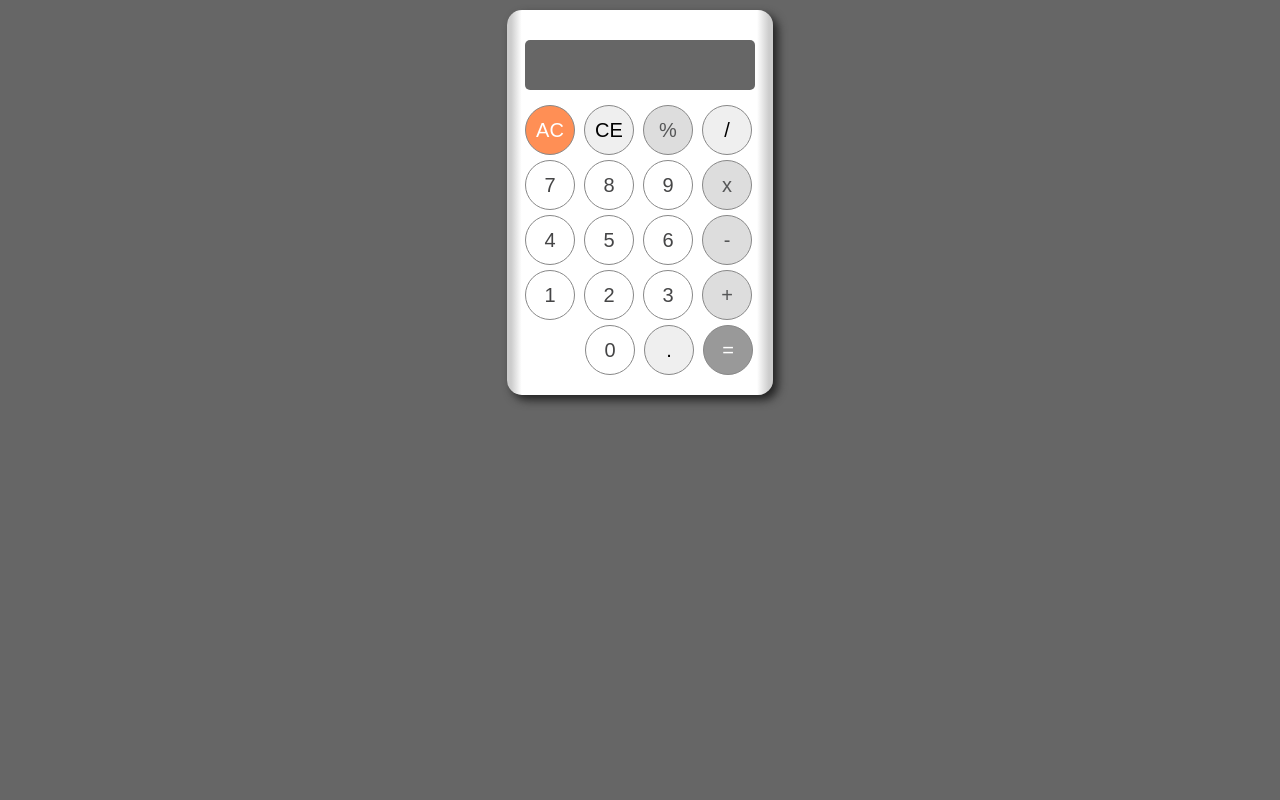
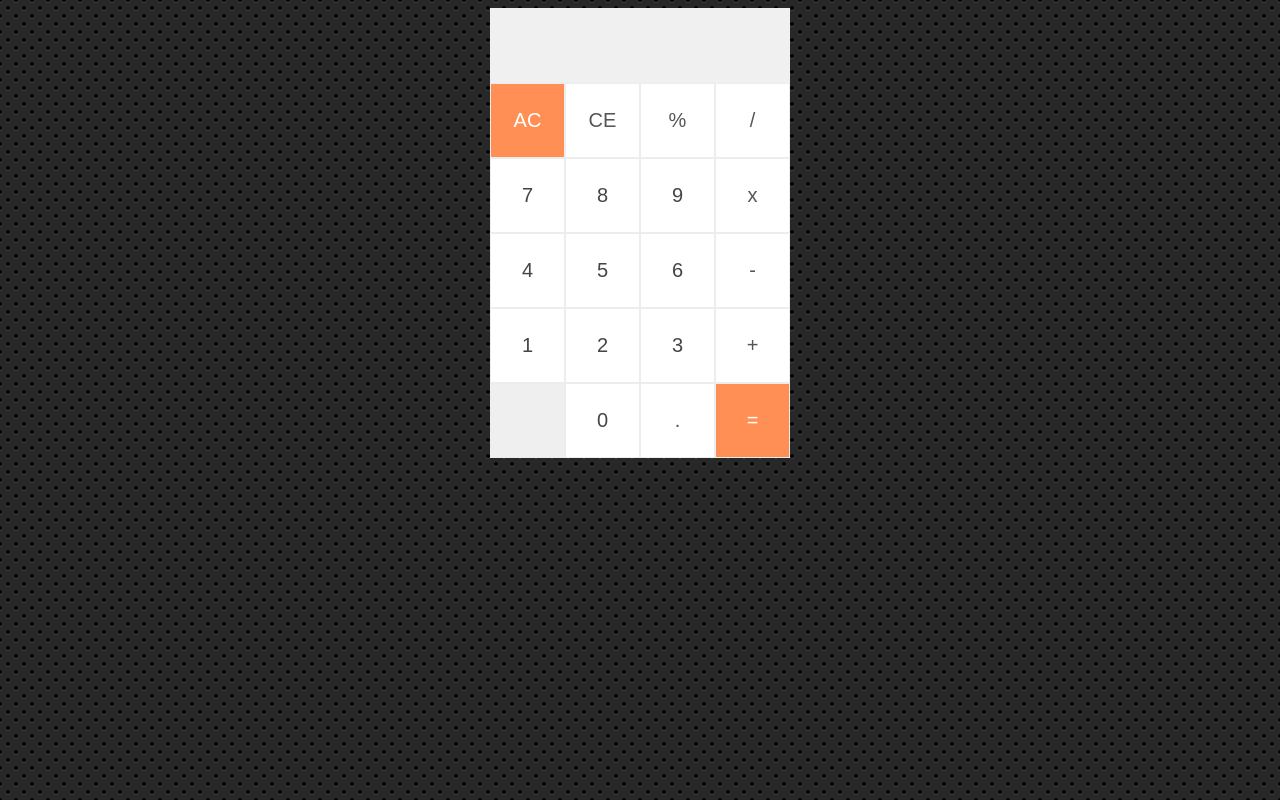
Before and after one commit to lugDroid/calculator, a plain HTML site: page index.html in a window 1280 px wide. Drawn offline with Linux system fonts and the light colour scheme.

Commit message:
CSS fixed

```diff
--- a/css/stylesheet.css
+++ b/css/stylesheet.css
@@ -1,82 +1,51 @@
 body {
   background-color: #666;
-
-  /*background: radial-gradient(black 15%, transparent 16%) 0 0, radial-gradient(black 15%, transparent 16%) 8px 8px, radial-gradient(rgba(255, 255, 255, .1) 15%, transparent 20%) 0 1px, radial-gradient(rgba(255, 255, 255, .1) 15%, transparent 20%) 8px 9px;
+  box-sizing: border-box;
+  background: radial-gradient(black 15%, transparent 16%) 0 0, radial-gradient(black 15%, transparent 16%) 8px 8px, radial-gradient(rgba(255, 255, 255, .1) 15%, transparent 20%) 0 1px, radial-gradient(rgba(255, 255, 255, .1) 15%, transparent 20%) 8px 9px;
   background-color: #282828;
-  background-size: 16px 16px;*/
+  background-size: 16px 16px;
 }
 
-.calculator-bg {
-  background-color: #fff;
-  box-shadow: 5px 5px 10px #222;
-  width: 250px;
-  margin: 10px auto;
-  padding: 20px 8px;
-  border-radius: 15px;
-background: linear-gradient(90deg, #CCC 1.5%, #FFF 5.5%, #FFF 94%, #CCC 98.5%) repeat scroll 0% 0%}
+.wrapper {
+  display: grid;
+  grid-template-columns: 75px 75px 75px 75px;
+  grid-template-rows: 75px 75px 75px 75px 75px 75px;
+  justify-content: center;
+}
+
+.display {
+  grid-column: 1 / 5;
+  background-color: #F0F0F0;
+}
+
+.display-text {
+  float: right;
+  color: #181818;
+  font-family: "Arial Narrow", sans-serif;
+  font-size: 250%;
+  padding-right: 10px;
+  margin-top: 15px;
+  margin-bottom: 0;
+}
 
 .button {
-  display: inline;
-  width: 50px;
-  height: 50px;
-  border-radius: 25px;
-  margin-top: 5px;
-  border-style: solid;
-  border-width: 1px;
-  border-color: #888;
+  width: 75px;
+  height: 75px;
+  border: 1px solid #ECEDED;
   font-size: 125%;
 }
 
 .number-button {
-  background-color: #fff;
+  background-color: #FFF;
   color: #454546;
 }
 
 .operand-button {
-  background-color: #ddd;
+  background-color: #FFF;
   color: #555657;
 }
 
-.ac-button {
-  background-color: #ff8f55;
-  color: #fff;
+.accent-button {
+  background-color: #FF8F55;
+  color: #FFF;
 }
-
-.result-button {
-  background-color: #999;
-  color: #fff;
-}
-
-.button + .button {
-  margin-left: 5px;
-}
-
-.display {
-  background-color: #666;
-  width: 230px;
-  margin: 10px auto;
-  height: 50px;
-  border-radius: 5px;
-}
-
-.display-text {
-  min-height: 20px;
-  float: right;
-  color: #FFF;
-  font-size: 175%;
-  margin: 5px;
-  padding-top: 8px;
-}
-
-.clearfix {
-  overflow: auto;
-}
-
-.button-row {
-  width: 230px;
-  margin: 0 auto;
-}
-
-.to-right {
-  padding-left: 70px;
-}
--- a/index.html
+++ b/index.html
@@ -12,47 +12,42 @@
   </head>
 
   <body>
-    <div class="calculator-bg">
-      <div class="clearfix display">
+
+    <div class="wrapper">
+
+      <div class="display">
         <p id="display" class="display-text"></p>
       </div>
 
-        <div class="button-row">
-          <button id="button-AC" class="button ac-button">AC</button>
-          <button id="button-CE" class="button">CE</button>
+      <button id="button-AC" class="button accent-button">AC</button>
+      <button id="button-CE" class="button operand-button">CE</button>
       <button id="button-perc" class="button operand-button">%</button>
-          <button id="button-div" class="button">/</button>
-        </div>
+      <button id="button-div" class="button operand-button">/</button>
 
-        <div class="button-row">
       <button id="button-7" class="button number-button">7</button>
       <button id="button-8" class="button number-button">8</button>
       <button id="button-9" class="button number-button">9</button>
       <button id="button-mul" class="button operand-button">x</button>
-        </div>
 
-        <div class="button-row">
       <button id="button-4" class="button number-button">4</button>
       <button id="button-5" class="button number-button">5</button>
       <button id="button-6" class="button number-button">6</button>
       <button id="button-sub" class="button operand-button">-</button>
-        </div>
 
-        <div class="button-row">
       <button id="button-1" class="button number-button">1</button>
       <button id="button-2" class="button number-button">2</button>
       <button id="button-3" class="button number-button">3</button>
       <button id="button-add" class="button operand-button">+</button>
-        </div>
 
-        <div class="button-row to-right">
+      <button class="button"></button>
       <button id="button-0" class="button number-button">0</button>
-          <button id="button-mark" class="button">.</button>
-          <!--<button id="" class="button">( )</button>-->
-          <button id="button-equal" class="button result-button">=</button>
-        </div>
+      <button id="button-mark" class="button operand-button">.</button>
+      <button id="button-equal" class="button accent-button">=</button>
+
     </div>
 
     <script src="js/main.js"></script>
+
   </body>
+
 </html>
```
Lines whose indentation alone changed are shown as unchanged.
